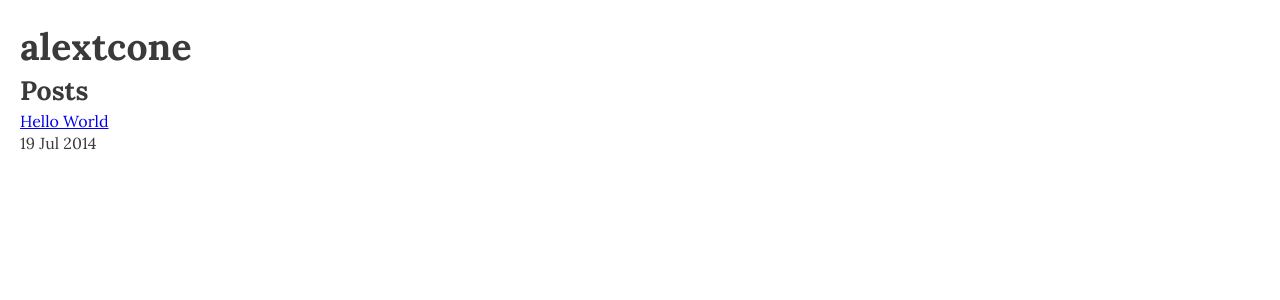
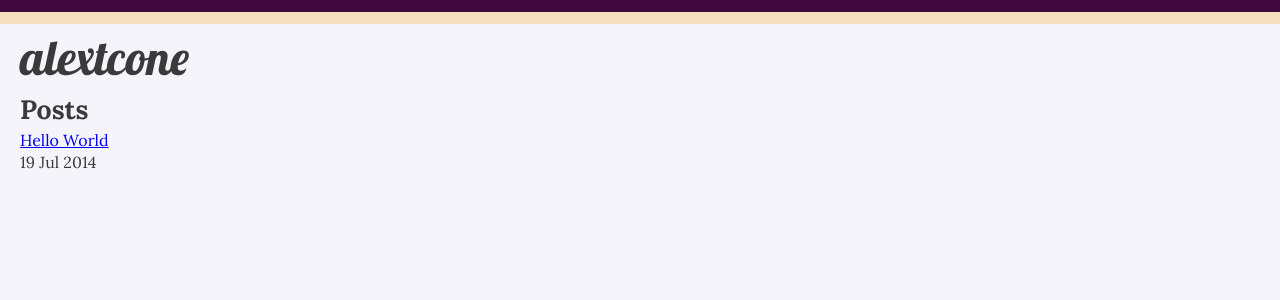
Before and after one commit to alextcone/alextcone.github.io, a Jekyll site: the page built from index.html, in a window 1280 px wide. Shown: the top 300 px of the page. Built offline with Jekyll 4.4.1, drawn with Linux system fonts in a browser that asks for light colours; Markdown is read by kramdown in place of the engine named in the settings.

Commit message:
add clearfix, and accents and font to match alextcone.com

```diff
--- a/css/master.css
+++ b/css/master.css
@@ -1,5 +1,20 @@
 /* Eric Meyer's Reset CSS v2.0 - http://cssreset.com */
 html,body,div,span,applet,object,iframe,h1,h2,h3,h4,h5,h6,p,blockquote,pre,a,abbr,acronym,address,big,cite,code,del,dfn,em,img,ins,kbd,q,s,samp,small,strike,strong,sub,sup,tt,var,b,u,i,center,dl,dt,dd,ol,ul,li,fieldset,form,label,legend,table,caption,tbody,tfoot,thead,tr,th,td,article,aside,canvas,details,embed,figure,figcaption,footer,header,hgroup,menu,nav,output,ruby,section,summary,time,mark,audio,video{border:0;font-size:100%;font:inherit;vertical-align:baseline;margin:0;padding:0}article,aside,details,figcaption,figure,footer,header,hgroup,menu,nav,section{display:block}body{line-height:1}ol,ul{list-style:none}blockquote,q{quotes:none}blockquote:before,blockquote:after,q:before,q:after{content:none}table{border-collapse:collapse;border-spacing:0}
+
+/* Clearfix */
+.cf:before,
+.cf:after {
+	content: " "; /* 1 */
+	display: table; /* 2 */
+}
+
+.cf:after {
+	clear: both;
+}
+
+.cf {
+	*zoom: 1; /* For IE 6/7 only Include this rule to trigger hasLayout and contain floats. */
+}
 
 /* Typography adapted from Trent Walton, July 19, 2014 */
 body {
@@ -21,15 +36,15 @@ em {
 	font-style: italic;
 }
 
-h1,
+h1 {
+	font-family: 'Lobster', cursive;
+	font-size: 3em;
+}
+
 h2,
 h3 {
 	font-family: 'Lora', Georgia, "Times New Roman", serif;
 	font-weight: 700;
-}
-
-h1 {
-	font-size: 2.333em;
 }
 
 h2 {
@@ -41,7 +56,7 @@ h3 {
 }
 
 time {
- display: block;
+	display: block;
 }
 
 ::-moz-selection {
@@ -53,14 +68,30 @@ time {
 }
 
 /* Layout */
-*, *:before, *:after {
-  -moz-box-sizing: border-box;
-  -webkit-box-sizing: border-box;
-  box-sizing: border-box;
+*,
+*:before,
+*:after {
+	-moz-box-sizing: border-box;
+	-webkit-box-sizing: border-box;
+	box-sizing: border-box;
 }
 
 .container {
 	max-width: 600px;
-	padding: 20px;
+	padding: 0 20px 20px 20px;
 	width: 600;
 }
+
+/* accents */
+.line {
+	height: 12px;
+}
+.purple {
+	background: #40083C;
+}
+.sand {
+	background: #F3DEBD;
+}
+.snow {
+	background: #F4F4FA;
+}
```
